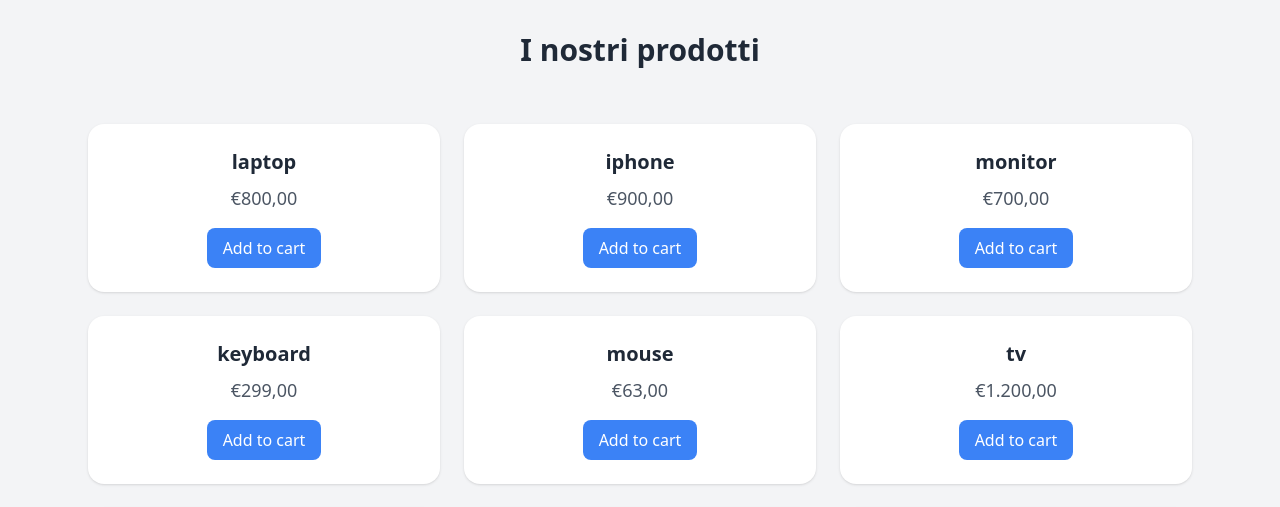
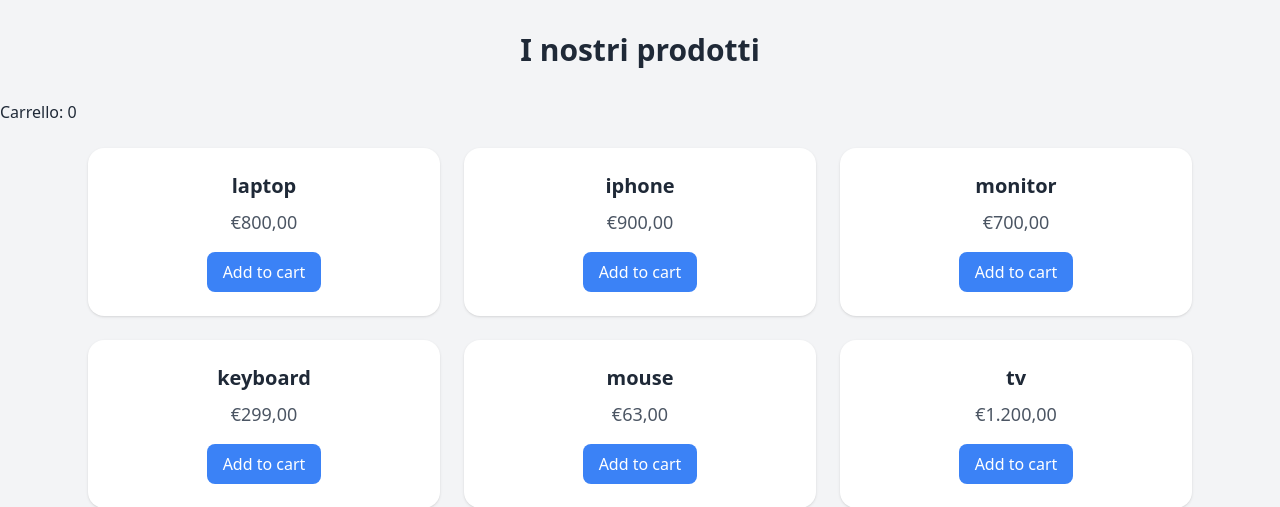
Before and after one commit to JustFr4nck/Scuola, a PHP site: page /prodotti.php in a window 1280 px wide. Shown: the top 507 px of the page. Run offline with PHP 8.4, Linux system fonts and the light colour scheme; some libraries are stand-ins or nearby versions.

Commit message:
updated es_7 informatica

```diff
--- a/Quinto_anno/Informatica/es_7/carrello_spesa/prodotti.php
+++ b/Quinto_anno/Informatica/es_7/carrello_spesa/prodotti.php
@@ -58,7 +58,7 @@ $_SESSION["prodotti"] = [
     $prodotto9,
 ];
 
-
+$inc = 0;
 ?>
 
 <!DOCTYPE html>
@@ -76,7 +76,15 @@ $_SESSION["prodotti"] = [
     <div class="text-center my-8">
         <h1 class="text-3xl font-bold">I nostri prodotti</h1>
     </div>
+    <div>Carrello: <?php
+        if(isset($_SESSION["carrello"])){
+            foreach ($_SESSION["carrello"] as $value) {
+            $inc++;
+        }
+        }
+        echo  $inc;
 
+    ?></div>
     <div class="max-w-6xl mx-auto grid grid-cols-1 sm:grid-cols-2 md:grid-cols-3 gap-6 p-6">
         <?php
         foreach ($_SESSION["prodotti"] as $product) {
@@ -91,6 +99,7 @@ $_SESSION["prodotti"] = [
         }
         ?>
     </div>
+
 </body>
 
 </html>
--- a/Quinto_anno/Informatica/es_7/login/login.php
+++ b/Quinto_anno/Informatica/es_7/login/login.php
@@ -8,6 +8,10 @@ if (isset($_POST["username"]) && isset($_POST["pw"]) && $_POST["username"] === $
 
     $_SESSION["logged"] = true;
     header("location:front.php");
+}
+else{
+
+    $_SESSION["logged"] = false;
 }
 
 
```
Also changed, not shown: Quinto_anno/Informatica/es_7/login/checksession.php (added, +8 -0 lines), Quinto_anno/Informatica/es_7/login/front.php (+2 -9 lines).
